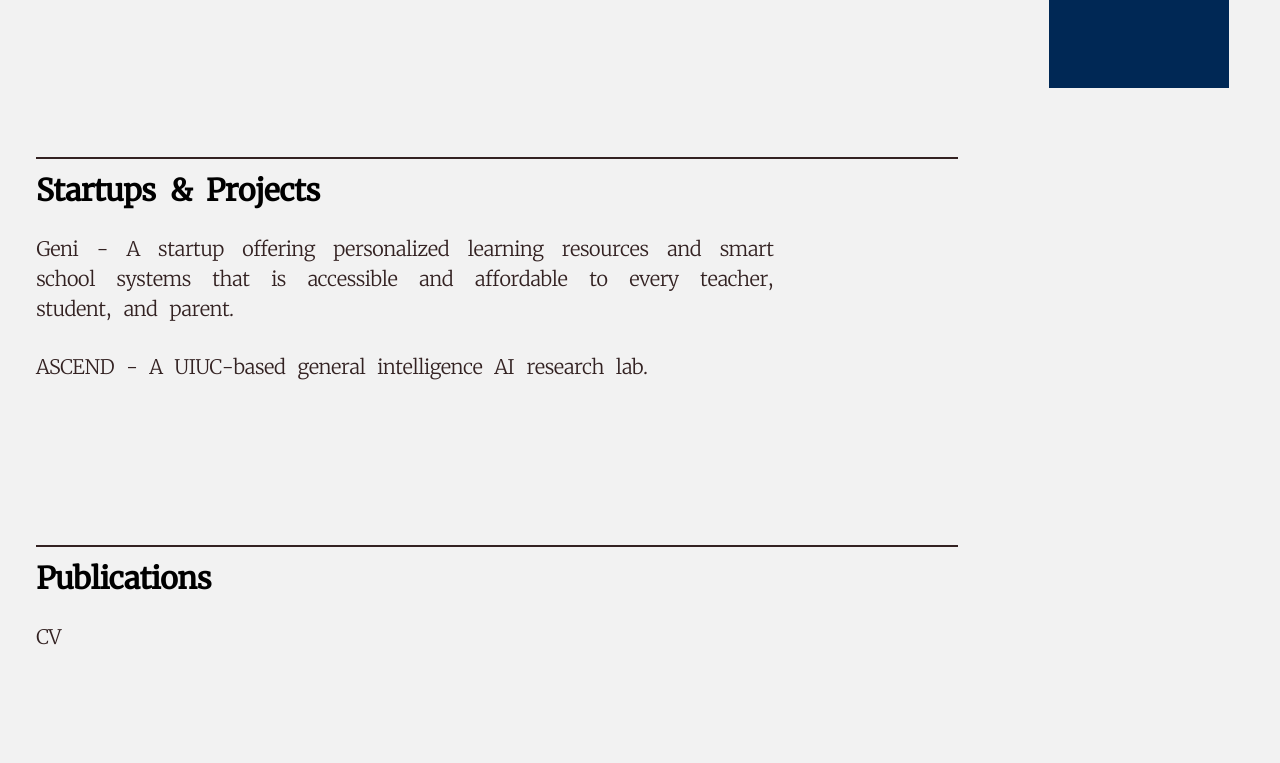
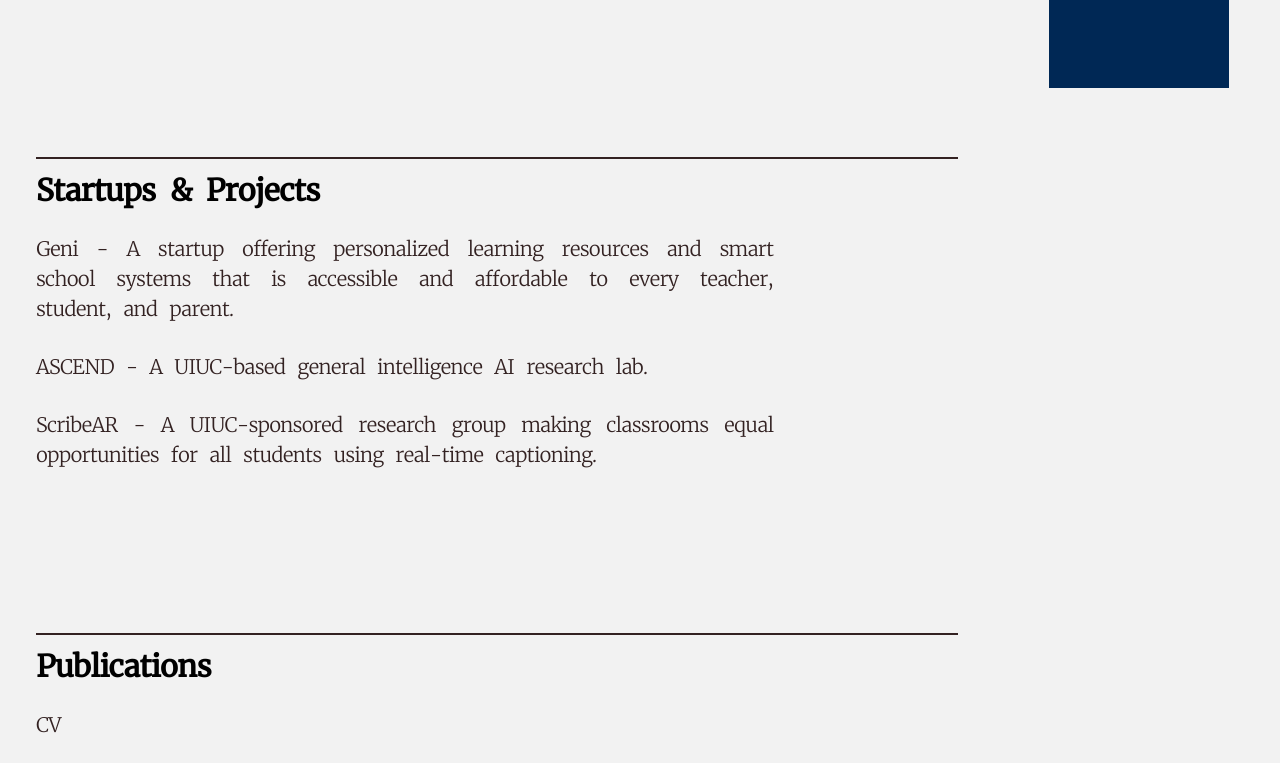
Before and after one commit to YunWang-yunw3/YunWang-yunw3.github.io, a plain HTML site: page index.html in a window 1280 px wide. Shown: the part 712-1475 px from the top of the page. Before the commit the page ends 1387 px from the top, so only its background shows below. Drawn offline with Linux system fonts and the light colour scheme.

Commit message:
Update index.html

```diff
--- a/index.html
+++ b/index.html
@@ -258,6 +258,7 @@
                <p><a href="https://geni.zone" target="_blank">Geni - A startup offering personalized learning resources and smart school systems that is accessible and affordable to every teacher, student, and parent.</a></p>
                <!-- <p><mark>ASCEND</mark> - A startup that aims to create a <mark>personalized learning</mark> platform that is <mark>accessible</mark> and <mark>affordable</mark> to everyone.</p> -->
                <p><a href="https://" target="_blank">ASCEND - A UIUC-based general intelligence AI research lab.</a></p>
+               <p><a href="https://scribear.illinois.edu/v/index.html" target="_blank">ScribeAR - A UIUC-sponsored research group making classrooms equal opportunities for all students using real-time captioning.</a></p>
             </div>
          </section>
          <section>
```
